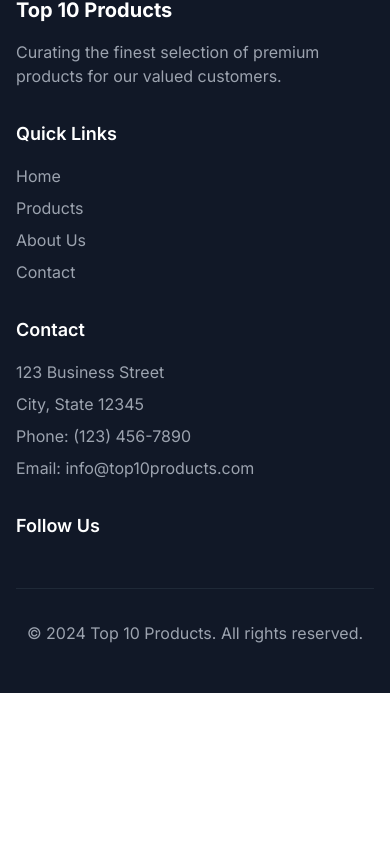
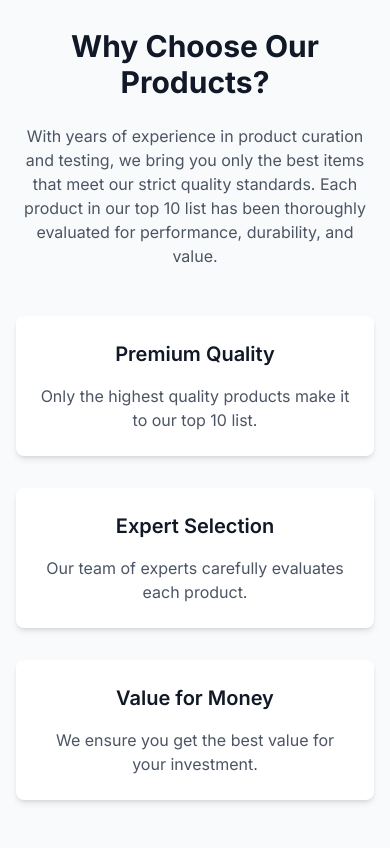
Before and after one commit to wanmnr/next-buynow, a Next.js app: page / in a window 390 px wide. Shown: the part 896-1744 px from the top of the page. Before the commit the page ends 1589 px from the top, so only its background shows below. Built offline with nearby package versions, Linux system fonts and the light colour scheme.

Commit message:
feat(home): add CompanyIntro component for homepage
Added the `CompanyIntro` component to the homepage. This section highlights key reasons to choose our products, featuring a headline, description, and three distinct benefits presented in a responsive grid layout.

```diff
--- /dev/null
+++ b/app/components/home/CompanyIntro.tsx
@@ -0,0 +1,40 @@
+// components/home/CompanyIntro.tsx
+export default function CompanyIntro() {
+  return (
+    <section className="py-20 bg-gray-50">
+      <div className="container mx-auto px-4">
+        <div className="max-w-3xl mx-auto text-center">
+          <h2 className="text-3xl md:text-4xl font-bold mb-6">
+            Why Choose Our Products?
+          </h2>
+          <p className="text-gray-600 mb-12">
+            With years of experience in product curation and testing, we bring
+            you only the best items that meet our strict quality standards. Each
+            product in our top 10 list has been thoroughly evaluated for
+            performance, durability, and value.
+          </p>
+          <div className="grid grid-cols-1 md:grid-cols-3 gap-8">
+            <div className="p-6 bg-white rounded-lg shadow-md">
+              <h3 className="text-xl font-semibold mb-4">Premium Quality</h3>
+              <p className="text-gray-600">
+                Only the highest quality products make it to our top 10 list.
+              </p>
+            </div>
+            <div className="p-6 bg-white rounded-lg shadow-md">
+              <h3 className="text-xl font-semibold mb-4">Expert Selection</h3>
+              <p className="text-gray-600">
+                Our team of experts carefully evaluates each product.
+              </p>
+            </div>
+            <div className="p-6 bg-white rounded-lg shadow-md">
+              <h3 className="text-xl font-semibold mb-4">Value for Money</h3>
+              <p className="text-gray-600">
+                We ensure you get the best value for your investment.
+              </p>
+            </div>
+          </div>
+        </div>
+      </div>
+    </section>
+  );
+}
```
